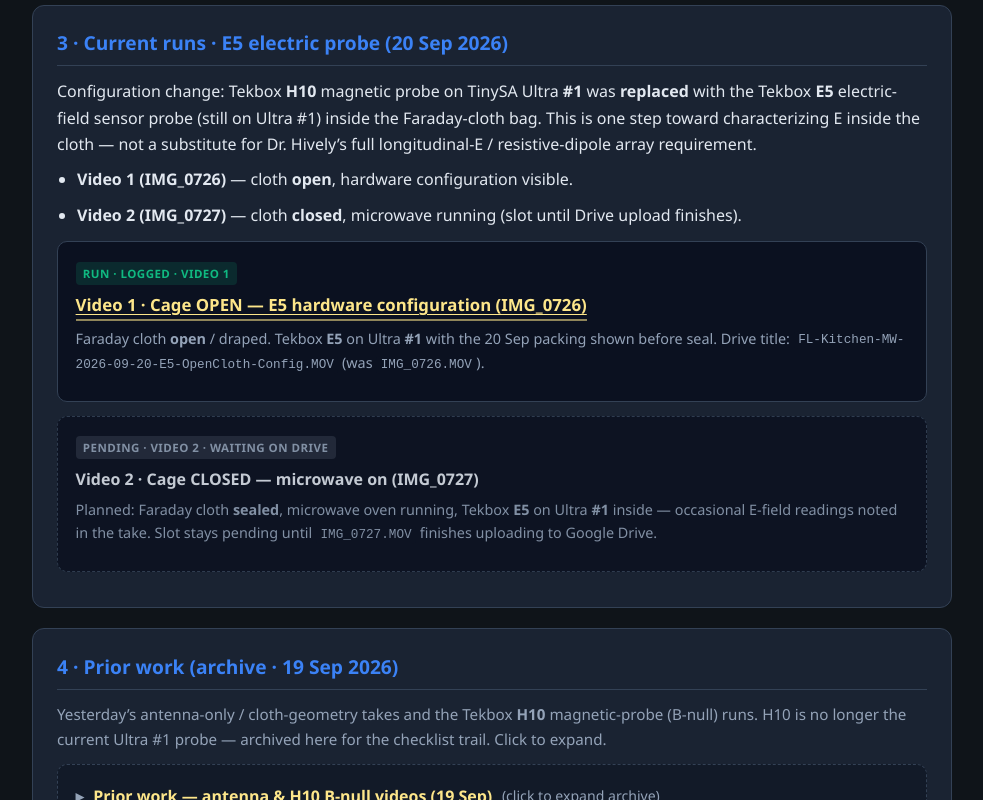
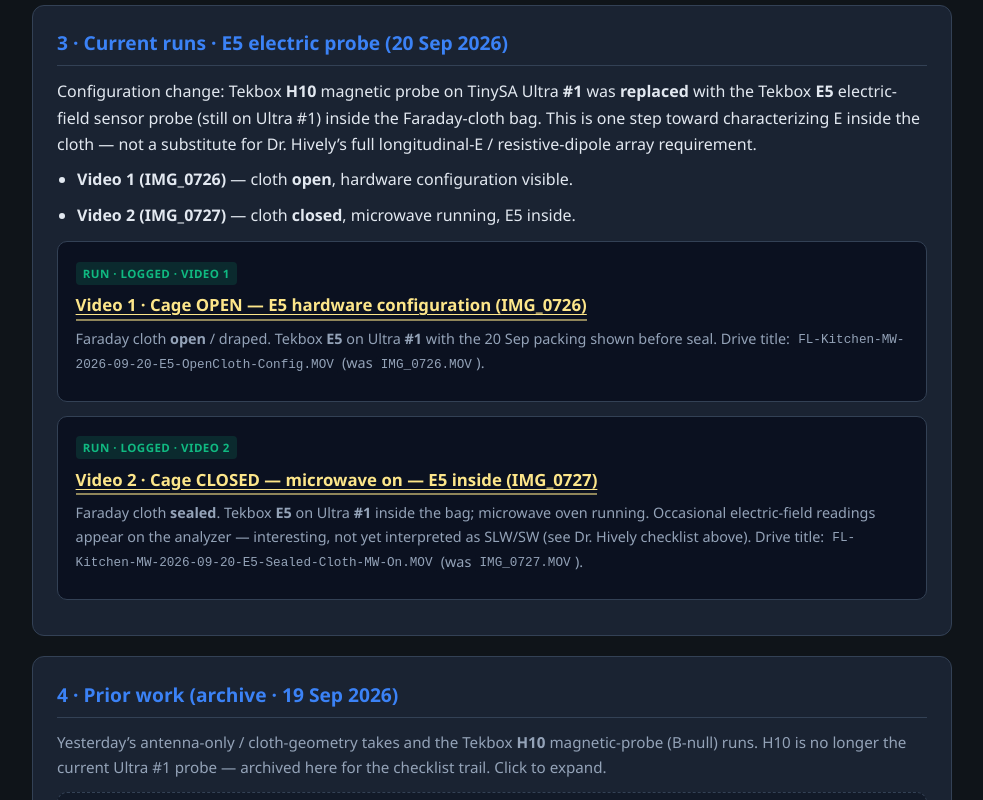
Before and after one commit to 9wzg44nz44-glitch/Florida-Kitchen-Microwave-Oven-SLW-SW-Experiments-2026-09-19, a plain HTML site: page index.html in a window 1280 px wide. Shown: the part 2338-3138 px from the top of the page, without its empty margins (148-1131 px from the left). Drawn offline with Linux system fonts and the light colour scheme.

Commit message:
Add IMG_0727 as Video 2 — sealed cloth, MW on, E5

```diff
--- a/index.html
+++ b/index.html
@@ -259,7 +259,7 @@
     <span class="kicker">Checklist unfinished · join in</span>
     <p class="q">Are we on the right track — or is this still ordinary TEM / artifact?</p>
     <p class="ask">
-      Look at the current E5 open-config take (and closed-cage when linked) plus the archived H10 / antenna runs, then weigh in —
+      Look at the current E5 open-config and sealed-cloth takes plus the archived H10 / antenna runs, then weigh in —
       Dr.&nbsp;Hively, Steve, and other readers invited. No SLW/SW claim yet; warm skepticism welcome.
     </p>
   </div>
@@ -314,7 +314,7 @@
   </p>
   <ul>
     <li><strong>Video&nbsp;1 (IMG_0726)</strong> — cloth <strong>open</strong>, hardware configuration visible.</li>
-    <li><strong>Video&nbsp;2 (IMG_0727)</strong> — cloth <strong>closed</strong>, microwave running (slot until Drive upload finishes).</li>
+    <li><strong>Video&nbsp;2 (IMG_0727)</strong> — cloth <strong>closed</strong>, microwave running, E5 inside.</li>
   </ul>
 
   <div class="video" id="run-e5-open">
@@ -332,13 +332,20 @@
     </p>
   </div>
 
-  <div class="video pending" id="run-e5-sealed">
-    <span class="tag wait">Pending · Video 2 · waiting on Drive</span>
-    <p style="margin:0.4rem 0 0.2rem"><strong>Video 2 · Cage CLOSED — microwave on (IMG_0727)</strong></p>
+  <div class="video" id="run-e5-sealed">
+    <span class="tag run">Run · logged · Video 2</span>
+    <p style="margin:0.4rem 0 0.2rem">
+      <a class="watch" href="https://drive.google.com/file/d/1SDoN4kJtXG7wLYEoOdywaJ3dCC3vQs_-/view?usp=drivesdk" target="_blank" rel="noopener">
+        Video 2 · Cage CLOSED — microwave on — E5 inside (IMG_0727)
+      </a>
+    </p>
     <p class="role">
-      Planned: Faraday cloth <strong>sealed</strong>, microwave oven running, Tekbox <strong>E5</strong> on Ultra <strong>#1</strong>
-      inside — occasional E-field readings noted in the take. Slot stays pending until
-      <code>IMG_0727.MOV</code> finishes uploading to Google Drive.
+      Faraday cloth <strong>sealed</strong>. Tekbox <strong>E5</strong> on Ultra <strong>#1</strong> inside the bag;
+      microwave oven running. Occasional electric-field readings appear on the analyzer —
+      interesting, not yet interpreted as SLW/SW (see Dr.&nbsp;Hively checklist above).
+      Drive title:
+      <code>FL-Kitchen-MW-2026-09-20-E5-Sealed-Cloth-MW-On.MOV</code>
+      (was <code>IMG_0727.MOV</code>).
     </p>
   </div>
 </div>
```
